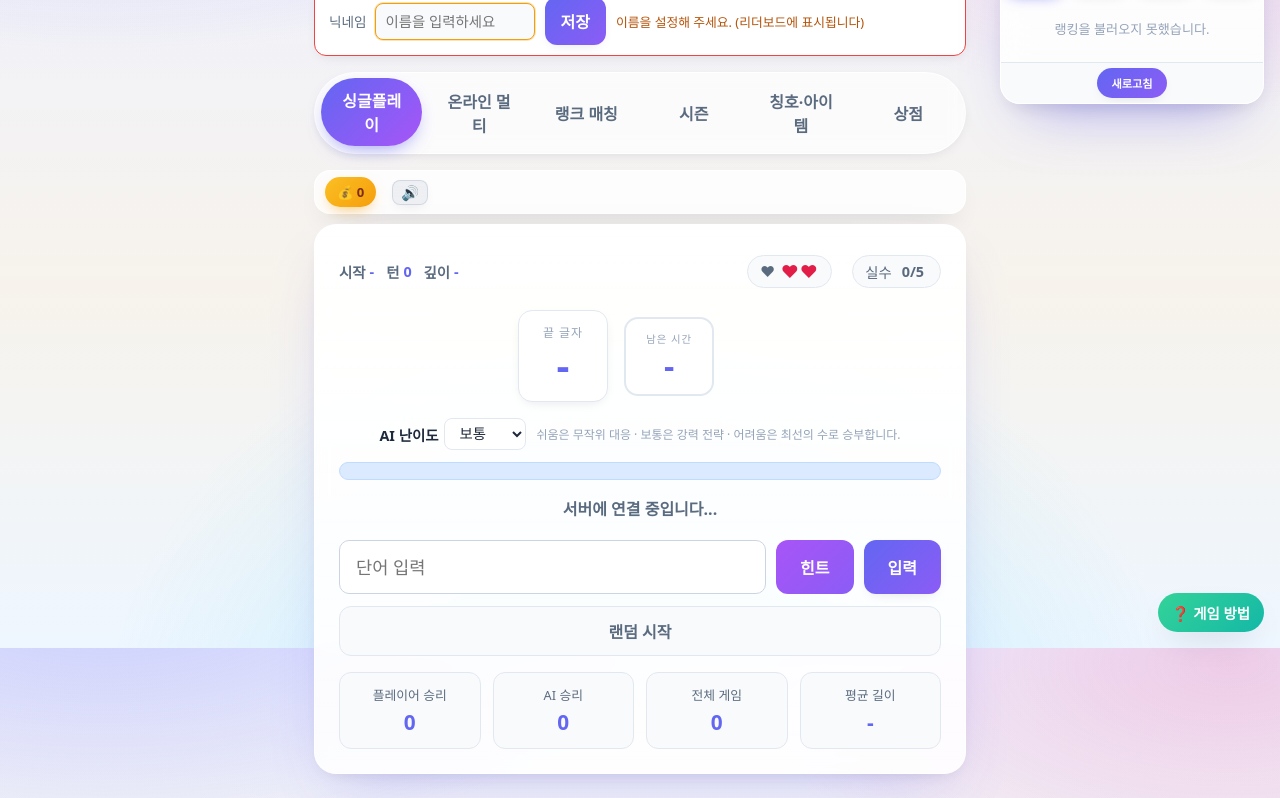
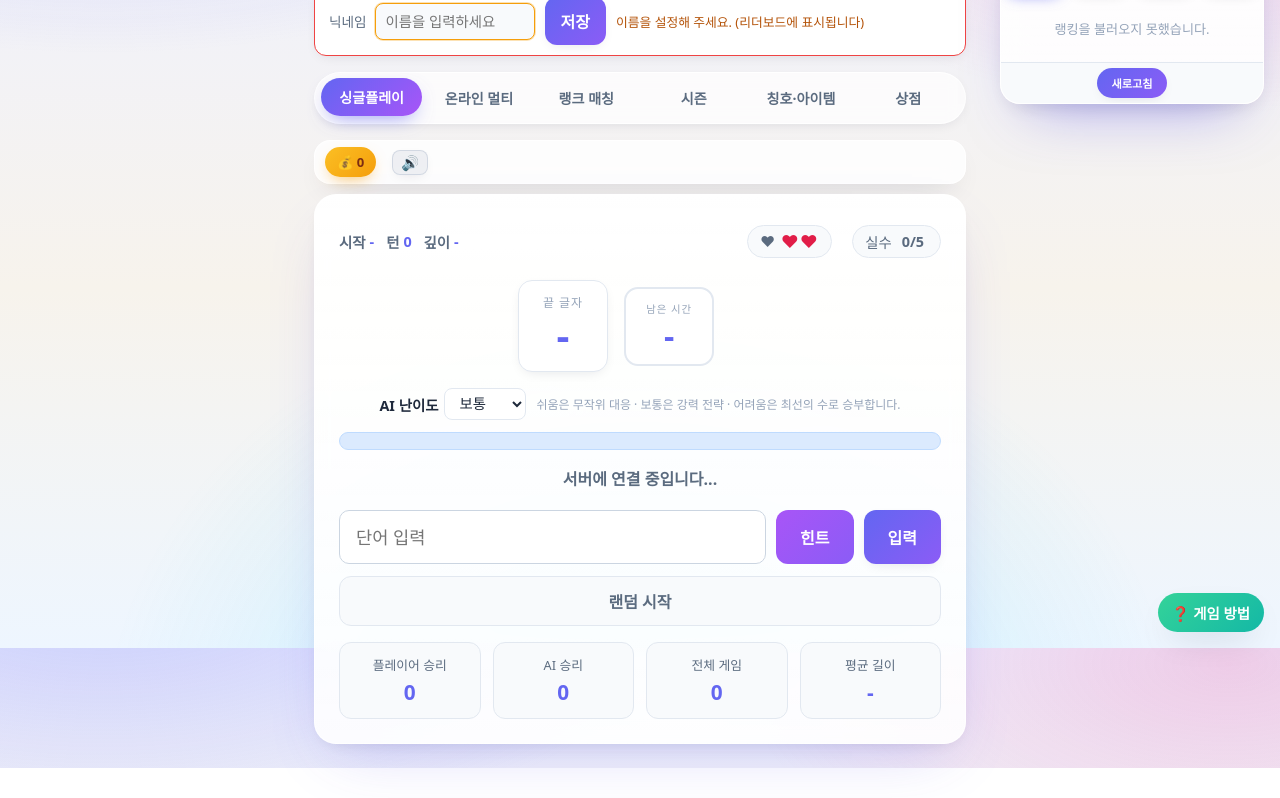
Before and after one commit to psb0118/wordgame, a website: page client/index.html in a window 1280 px wide. Shown: the part 152-950 px from the top of the page. After the commit the page ends 920 px from the top, so only its background shows below. Drawn offline with nearby package versions, Linux system fonts and the light colour scheme; no server answers.

Commit message:
fix: 탭/버튼 텍스트 줄바꿈 방지 및 탭 폭 조정

```diff
--- a/client/index.html
+++ b/client/index.html
@@ -4,7 +4,7 @@
   <meta charset="utf-8">
   <meta name="viewport" content="width=device-width,initial-scale=1">
   <title>끝말잇기</title>
-  <link rel="stylesheet" href="style.css?v=16">
+  <link rel="stylesheet" href="style.css?v=17">
 </head>
 <body>
   <main class="wrap">
--- a/client/style.css
+++ b/client/style.css
@@ -2912,7 +2912,9 @@ body {
   background: transparent;
   color: var(--text-dim);
   font-weight: 700;
-  padding: 10px 16px;
+  font-size: 0.88rem;
+  padding: 9px 8px;
+  white-space: nowrap;
   border-radius: 999px;
   transition: all 0.25s cubic-bezier(0.4, 0, 0.2, 1);
 }
@@ -2972,6 +2974,7 @@ h1 {
 
 /* --- 버튼: 그라데이션 + 호버 리프트 + 포커스 링 --- */
 button {
+  white-space: nowrap;
   transition: transform 0.18s ease, box-shadow 0.18s ease, background 0.18s ease;
 }
 
```
